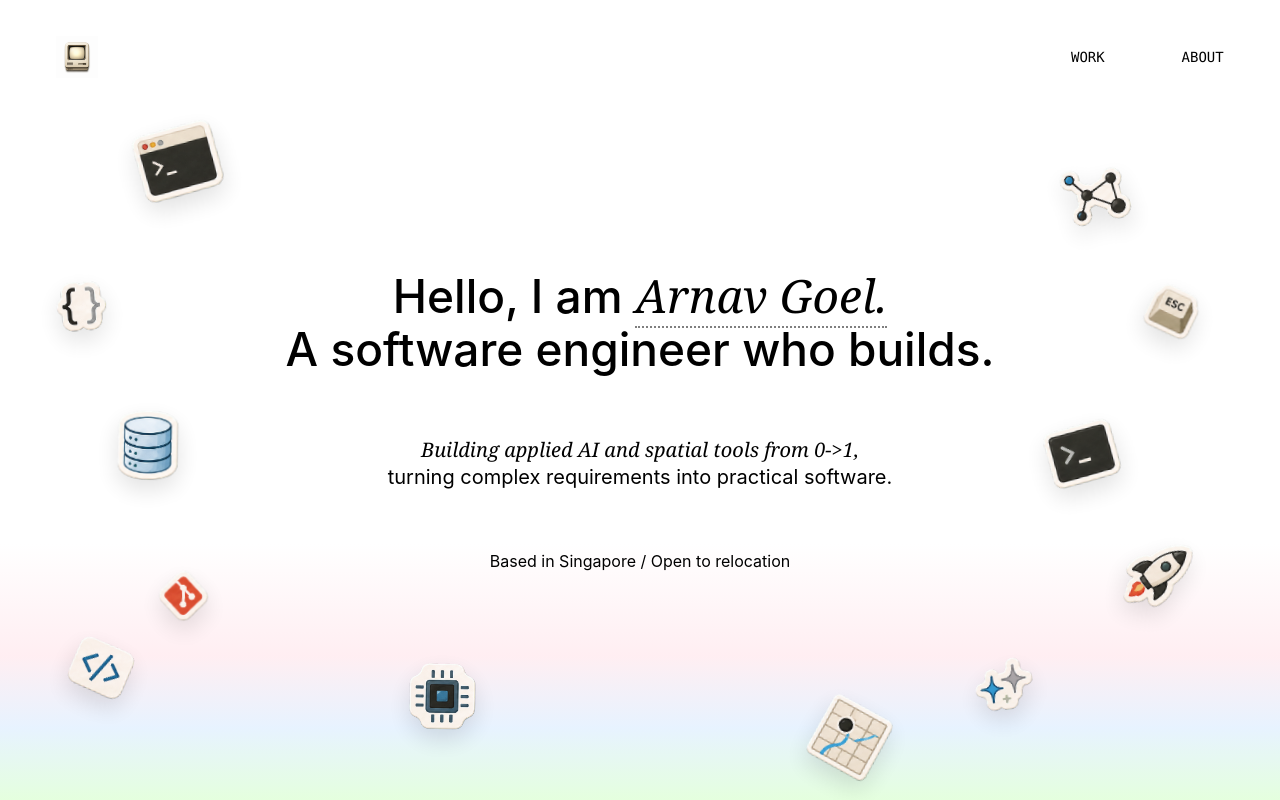
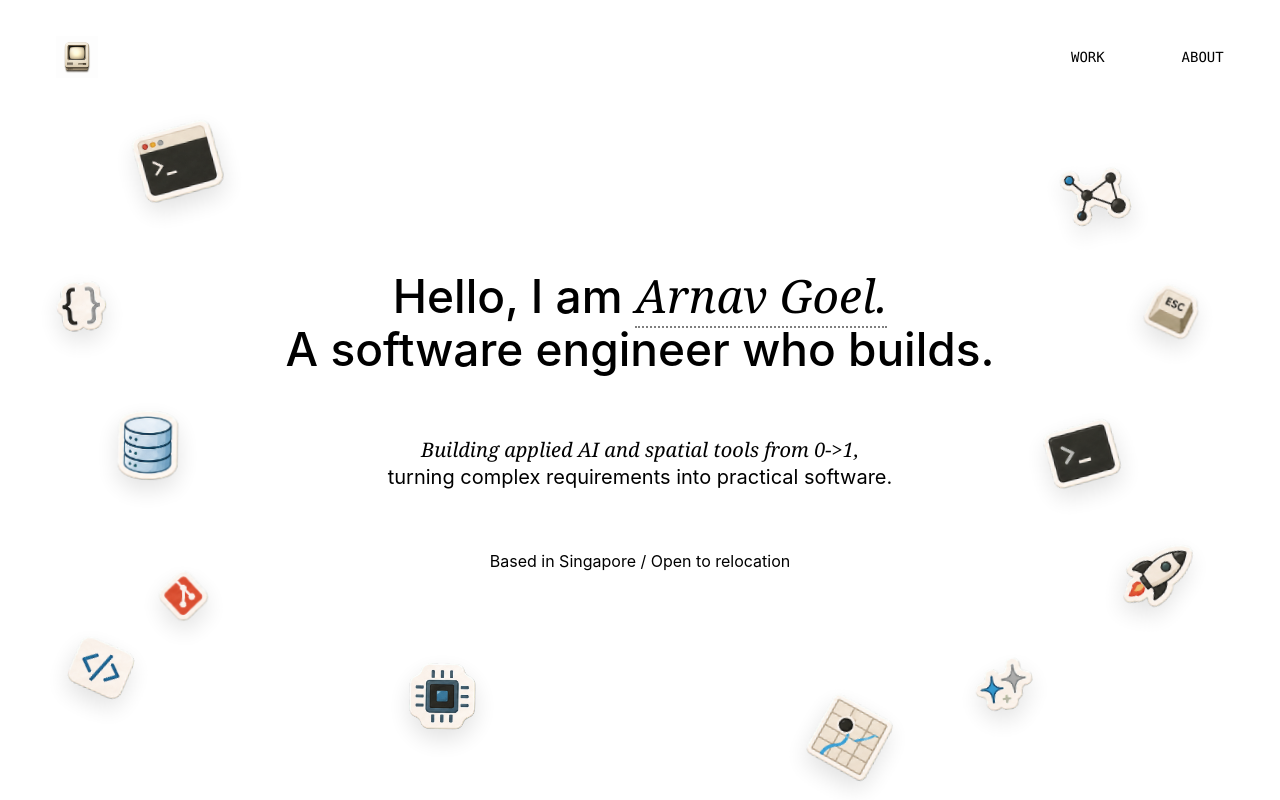
Before and after one commit to arnav-goel05/portfolio-website, a React (Vite) app: page / in a window 1280 px wide. Shown: the top 800 px of the page. Built offline with nearby package versions, Linux system fonts and the light colour scheme.

Commit message:
Remove homepage gradient background

```diff
--- a/src/styles/portfolio.css
+++ b/src/styles/portfolio.css
@@ -1,7 +1,5 @@
 .portfolio-page {
-  background:
-    linear-gradient(180deg, transparent 0 65%, rgba(255, 222, 232, 0.62) 82%, rgba(219, 255, 214, 0.7) 100%),
-    #ffffff;
+  background: #ffffff;
 }
 
 .portfolio-hero {
@@ -13,9 +11,7 @@
   min-height: 100svh;
   gap: clamp(38px, 4.7vw, 64px);
   padding: 112px clamp(24px, 6vw, 86px) 72px;
-  background:
-    linear-gradient(180deg, #ffffff 0 68%, rgba(255, 233, 238, 0.76) 82%, rgba(222, 238, 255, 0.72) 91%, rgba(221, 255, 213, 0.78) 100%),
-    #ffffff;
+  background: #ffffff;
   text-align: center;
 }
 
```
